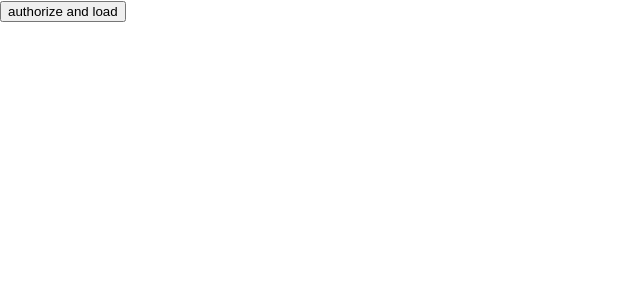
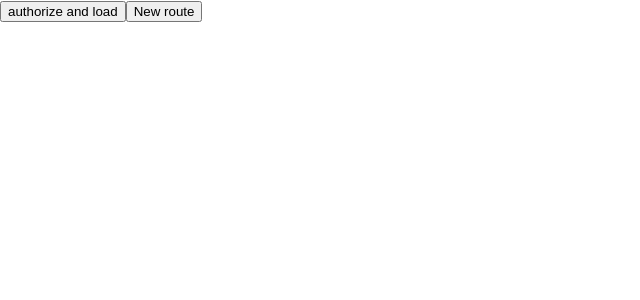
Before and after one commit to 1neye/CheckYtSubscription, a React (Create React App) app in the folder client/: page / in a window 1280 px wide. Shown: the top 300 px of the page, without its empty margins (0-640 px from the left). Built offline with nearby package versions, Linux system fonts and the light colour scheme; what gapi-script would draw is missing.

Commit message:
some code

```diff
--- a/client/src/App.js
+++ b/client/src/App.js
@@ -1,24 +1,22 @@
 
 import './App.css';
 import React from 'react'
-import {Route, Routes } from 'react-router-dom';
+import {Navigate, Route, Routes } from 'react-router-dom';
 import ContentPage from './components/ContentPage';
 import HomePage from './components/HomePage';
 
 
 function App (){
 
-  let  state = {
-    isAuth: true
-  };
-
+  const [auth, setAuth] = React.useState(false);
+  console.log(auth)
 
   return (
 
 <>
 <Routes>
-  <Route path="/" element={<HomePage />}/>
-  {state.isAuth ? <Route path="/ContentPage" element={<ContentPage />}/>: null}
+  <Route path="/" element={<HomePage auth={auth} setAuth={setAuth}/>}/>
+  <Route path="/ContentPage" element={!auth ? <Navigate to='/'/> : <ContentPage/>}/>
 </Routes>
 
 </>
--- /dev/null
+++ b/client/src/components/Content.js
@@ -0,0 +1,9 @@
+let Content = ( ) => {
+    return (
+        <div>
+            Here is a content
+        </div>
+    )
+}
+
+export default Content
--- a/client/src/components/ContentPage.js
+++ b/client/src/components/ContentPage.js
@@ -1,9 +1,15 @@
 import React from 'react'
+import { Link } from 'react-router-dom';
+import Content from './Content';
+import HomePage from './HomePage';
 
-const ContentPage = () => {
+const ContentPage = (props) => {
     return (
         <div>
-            Some Content
+            <Content />
+            {/* {
+                props.auth ? <Content /> : <Link to='/'>Вернуться на главную страницу</Link>
+            } */}
         </div>
     )
 }
--- a/client/src/components/HomePage.js
+++ b/client/src/components/HomePage.js
@@ -1,14 +1,33 @@
-import {authenticate, loadClient, execute, checkSubscription} from '../scripts/YtAPi'
+import { authenticate, loadClient, execute, checkSubscription } from '../scripts/YtAPi'
+import React from 'react'
+import { Navigate } from 'react-router-dom';
+import { Redirect } from 'react-router-dom'
+import { Link } from 'react-router-dom';
+import { useNavigate } from "react-router-dom";
+let HomePage = (props) => {
 
-let HomePage = () => {
+    let navigate = useNavigate();
+
     return (
         <div>
-            <button onClick={ async () => {
-        await authenticate().then(loadClient)
-        let res = await execute()
-        let pass = await checkSubscription(res)
-        console.log(pass)
-      }}>authorize and load</button>
+            <button onClick={async () => {
+                await authenticate().then(loadClient)
+                let res = await execute()
+                let pass = await checkSubscription(res)
+                console.log(pass)
+                if (pass) {
+                    props.setAuth(true)
+                    navigate("/ContentPage", { replace: true });
+                }
+
+            }}>authorize and load</button>
+            <button onClick={() => {
+                navigate("/success", { replace: true });
+            }
+            }>
+                New route
+            </button>
+
         </div>
     )
 }
```
Also changed, not shown: client/src/scripts/YtAPi.js (line endings or trailing spaces).
